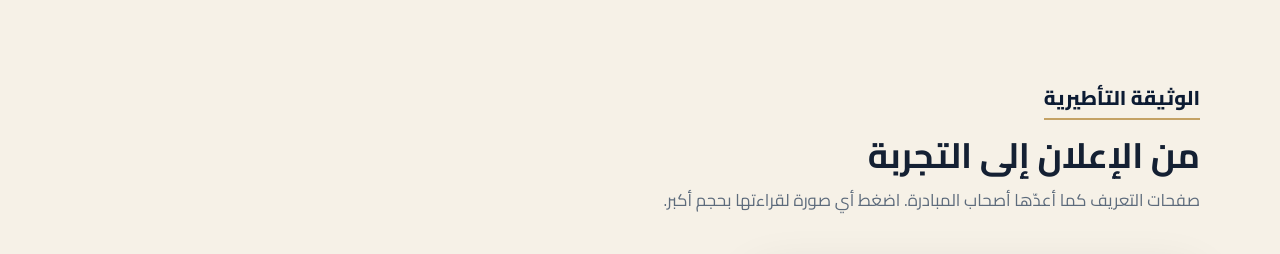
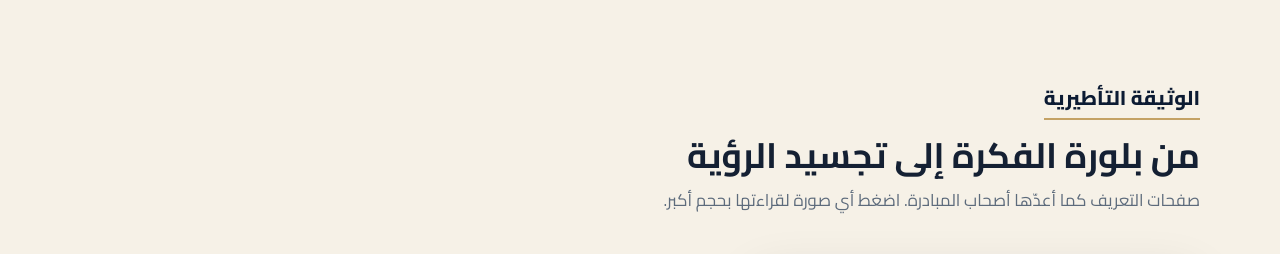
Before and after one commit to anassaaid/widadiat360, a plain HTML site: page index.html in a window 1280 px wide. Shown: the part 2020-2274 px from the top of the page. Drawn offline with nearby package versions, Linux system fonts and the light colour scheme.

Commit message:
met a jour le titre de la section document cadre

```diff
--- a/index.html
+++ b/index.html
@@ -107,7 +107,7 @@
     <section class="section album" id="parcours">
       <div class="wrap">
         <p class="kicker doc-label">الوثيقة التأطيرية</p>
-        <h2>من الإعلان إلى التجربة</h2>
+        <h2>من بلورة الفكرة إلى تجسيد الرؤية</h2>
         <p class="intro">صفحات التعريف كما أعدّها أصحاب المبادرة. اضغط أي صورة لقراءتها بحجم أكبر.</p>
 
         <div class="feature">
```
